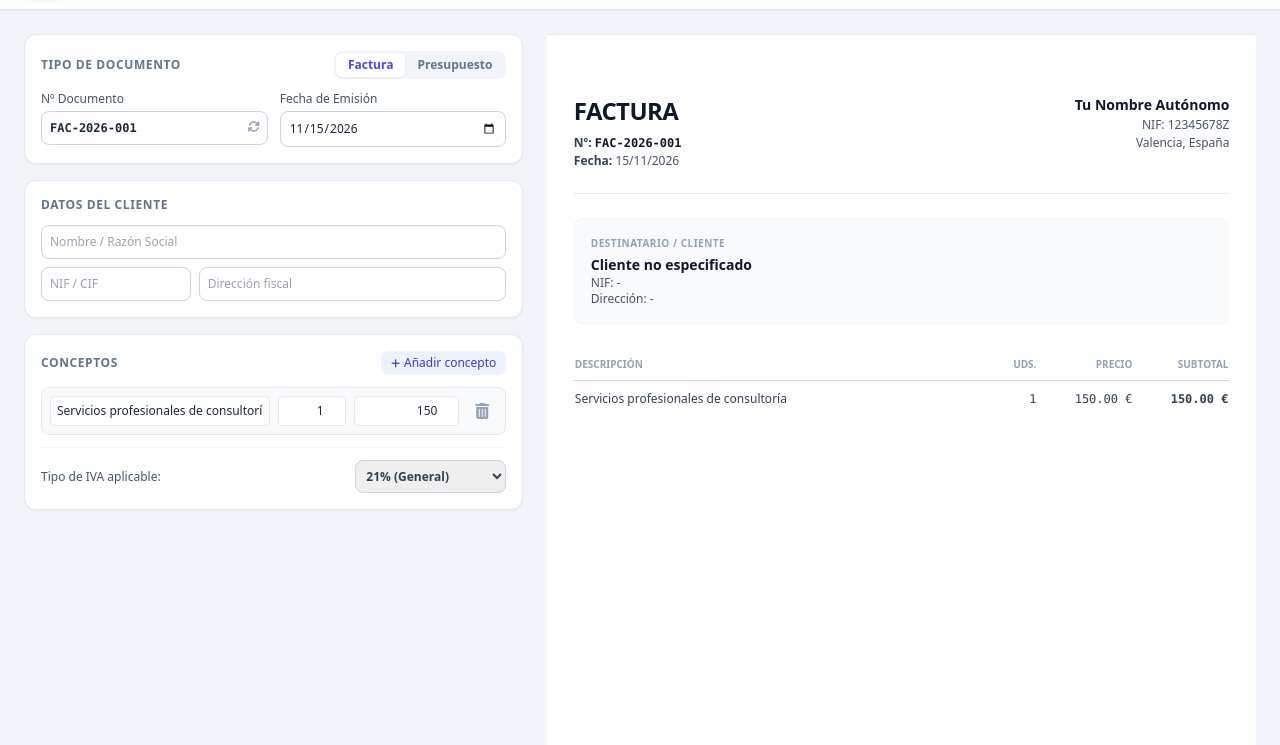
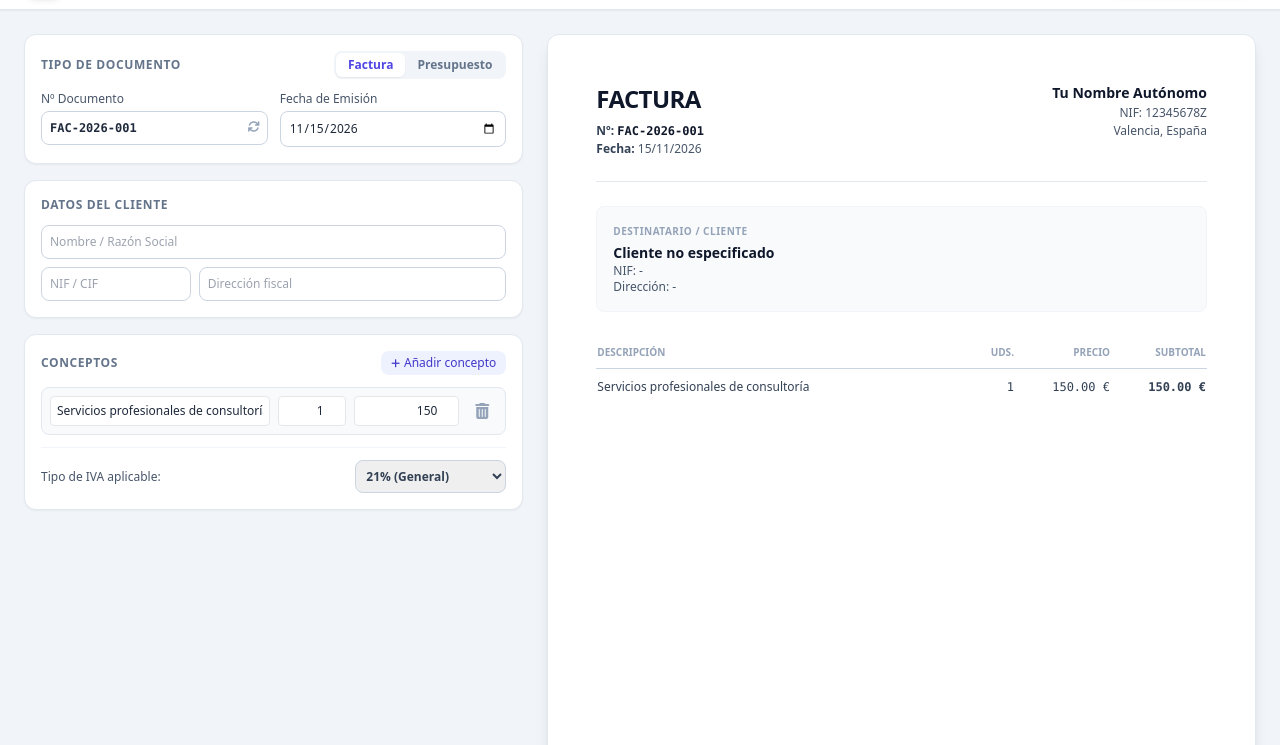
Before and after one commit to albertoMG123/Facturas, a plain HTML site: page index.html in a window 1280 px wide. Both pictures are taken after a click on the button "Guardar en Drive". Shown: the part 55-800 px from the top of the page. Drawn offline with nearby package versions, Linux system fonts and the light colour scheme; no server answers.

Commit message:
Add files via upload

```diff
--- a/index.html
+++ b/index.html
@@ -8,41 +8,18 @@
   <script src="https://cdnjs.cloudflare.com/ajax/libs/html2pdf.js/0.10.1/html2pdf.bundle.min.js"></script>
   <link rel="stylesheet" href="https://cdnjs.cloudflare.com/ajax/libs/font-awesome/6.4.0/css/all.min.css">
   <style>
-    @page {
-      size: A4 portrait;
-      margin: 0;
-    }
-
-    #preview-area {
-      width: 210mm;
-      min-height: 297mm;
-      padding: 16mm 18mm;
-      box-sizing: border-box;
-      background: #ffffff;
-    }
-
     @media print {
-      html, body {
-        width: 210mm;
-        height: 297mm;
-        margin: 0 !important;
-        padding: 0 !important;
-        background: #ffffff !important;
-      }
       body * { visibility: hidden; }
       #preview-area, #preview-area * { visibility: visible; }
       #preview-area {
-        position: fixed;
+        position: absolute;
         left: 0;
         top: 0;
-        width: 210mm !important;
-        height: 297mm !important;
-        min-height: 297mm !important;
-        margin: 0 !important;
-        padding: 16mm 18mm !important;
-        box-shadow: none !important;
-        border: none !important;
-        border-radius: 0 !important;
+        width: 100%;
+        margin: 0;
+        padding: 0;
+        box-shadow: none;
+        border: none;
       }
       .no-print { display: none !important; }
     }
@@ -165,8 +142,8 @@
     </section>
 
     <!-- Vista Previa / Factura A4 (Derecha) -->
-    <section class="lg:col-span-7 flex justify-center overflow-x-auto pb-4">
-      <div id="preview-area" class="bg-white rounded-xl border border-slate-200 shadow-lg text-slate-800 text-xs flex flex-col justify-between shrink-0">
+    <section class="lg:col-span-7 flex justify-center">
+      <div id="preview-area" class="w-full max-w-[210mm] bg-white rounded-xl border border-slate-200 shadow-lg p-8 sm:p-12 text-slate-800 text-xs min-h-[297mm] flex flex-col justify-between">
 
         <div>
           <!-- Cabecera de la factura -->
@@ -180,7 +157,7 @@
             </div>
 
             <!-- Datos Emisor -->
-            <div class="text-right space-y-0.5 text-slate-600 max-w-[55%]">
+            <div class="text-right space-y-0.5 text-slate-600">
               <h3 id="prevEmisorNombre" class="font-bold text-sm text-slate-900">Tu Nombre Autónomo</h3>
               <p id="prevEmisorNif">NIF: 12345678Z</p>
               <p id="prevEmisorDir">Valencia, España</p>
@@ -196,11 +173,11 @@
           </div>
 
           <!-- Tabla de Conceptos -->
-          <table class="w-full text-left mb-6 table-fixed">
+          <table class="w-full text-left mb-6">
             <thead>
               <tr class="border-b border-slate-300 text-slate-400 uppercase text-[10px] font-semibold">
-                <th class="py-2 w-auto">Descripción</th>
-                <th class="py-2 text-right w-14">Uds.</th>
+                <th class="py-2">Descripción</th>
+                <th class="py-2 text-right w-16">Uds.</th>
                 <th class="py-2 text-right w-24">Precio</th>
                 <th class="py-2 text-right w-24">Subtotal</th>
               </tr>
@@ -212,7 +189,7 @@
         </div>
 
         <!-- Totales -->
-        <div class="border-t border-slate-200 pt-4 flex justify-end mt-auto">
+        <div class="border-t border-slate-200 pt-4 flex justify-end">
           <div class="w-64 space-y-2">
             <div class="flex justify-between text-slate-600">
               <span>Base Imponible:</span>
@@ -446,10 +423,10 @@
 
         const tr = document.createElement("tr");
         tr.innerHTML = `
-          <td class="py-2.5 pr-3 font-medium break-words">${l.descripcion || "Sin descripción"}</td>
-          <td class="py-2.5 text-right font-mono align-top">${l.cantidad}</td>
-          <td class="py-2.5 text-right font-mono align-top">${l.precio.toFixed(2)} €</td>
-          <td class="py-2.5 text-right font-semibold font-mono align-top">${totalLinea.toFixed(2)} €</td>
+          <td class="py-2.5 font-medium">${l.descripcion || "Sin descripción"}</td>
+          <td class="py-2.5 text-right font-mono">${l.cantidad}</td>
+          <td class="py-2.5 text-right font-mono">${l.precio.toFixed(2)} €</td>
+          <td class="py-2.5 text-right font-semibold font-mono">${totalLinea.toFixed(2)} €</td>
         `;
         tbody.appendChild(tr);
       });
@@ -471,52 +448,17 @@
       btn.disabled = true;
       btn.innerHTML = `<i class="fa-solid fa-spinner fa-spin"></i> <span>Generando PDF...</span>`;
 
-      // Creamos un contenedor limpio fuera del grid para evitar desplazamientos de html2canvas
-      const exportWrapper = document.createElement("div");
-      exportWrapper.style.position = "fixed";
-      exportWrapper.style.left = "0";
-      exportWrapper.style.top = "0";
-      exportWrapper.style.width = "210mm";
-      exportWrapper.style.height = "297mm";
-      exportWrapper.style.background = "#ffffff";
-      exportWrapper.style.zIndex = "-9999";
-      exportWrapper.style.overflow = "hidden";
-
-      const clone = preview.cloneNode(true);
-      clone.style.width = "210mm";
-      clone.style.height = "297mm";
-      clone.style.minHeight = "297mm";
-      clone.style.maxHeight = "297mm";
-      clone.style.margin = "0";
-      clone.style.boxShadow = "none";
-      clone.style.border = "none";
-      clone.style.borderRadius = "0";
-
-      exportWrapper.appendChild(clone);
-      document.body.appendChild(exportWrapper);
-
       try {
         const docNum = document.getElementById("docNumero").value || "documento";
         const filename = `${docNum}.pdf`;
 
-        const pdfBase64 = await html2pdf().from(clone).set({
-          margin: 0,
+        const pdfBase64 = await html2pdf().from(preview).set({
+          margin: 10,
           filename: filename,
           image: { type: 'jpeg', quality: 0.98 },
-          html2canvas: {
-            scale: 2,
-            useCORS: true,
-            scrollX: 0,
-            scrollY: 0,
-            x: 0,
-            y: 0,
-            width: clone.offsetWidth,
-            height: clone.offsetHeight
-          },
+          html2canvas: { scale: 2 },
           jsPDF: { unit: 'mm', format: 'a4', orientation: 'portrait' }
         }).outputPdf('datauristring');
-
-        document.body.removeChild(exportWrapper);
 
         btn.innerHTML = `<i class="fa-solid fa-cloud-arrow-up fa-beat"></i> <span>Guardando en Drive...</span>`;
 
@@ -558,13 +500,10 @@
           localStorage.setItem("presupuestos_db", JSON.stringify(basePresupuestos));
         }
 
-        alert(`¡Guardado! ${filename} se ha subido a tu Drive en formato A4 y se ha actualizado el historial.`);
+        alert(`¡Guardado! ${filename} se ha subido a tu Drive y se ha actualizado el historial.`);
         recalcularNumeroActual();
 
       } catch (err) {
-        if (document.body.contains(exportWrapper)) {
-          document.body.removeChild(exportWrapper);
-        }
         alert("Error al subir a Google Drive: " + err.message);
       } finally {
         btn.disabled = false;
@@ -651,7 +590,7 @@
         localStorage.setItem("presupuestos_db", JSON.stringify(basePresupuestos));
 
         cerrarConfirmDelete();
-        abrirHistorialModal(); // Refresca la lista
+        abrirHistorialModal();
         recalcularNumeroActual();
       } catch (err) {
         alert("Error al borrar el documento: " + err.message);
```
